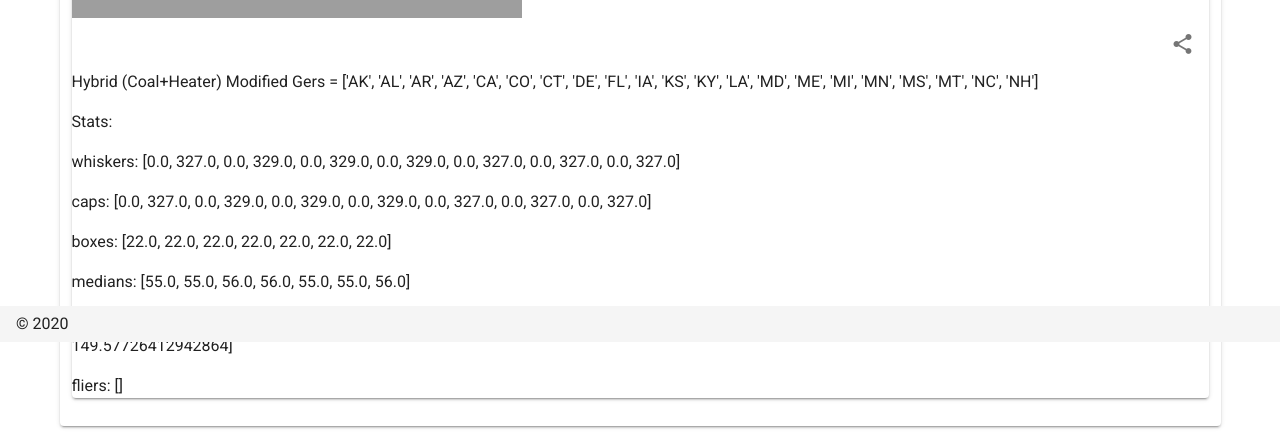
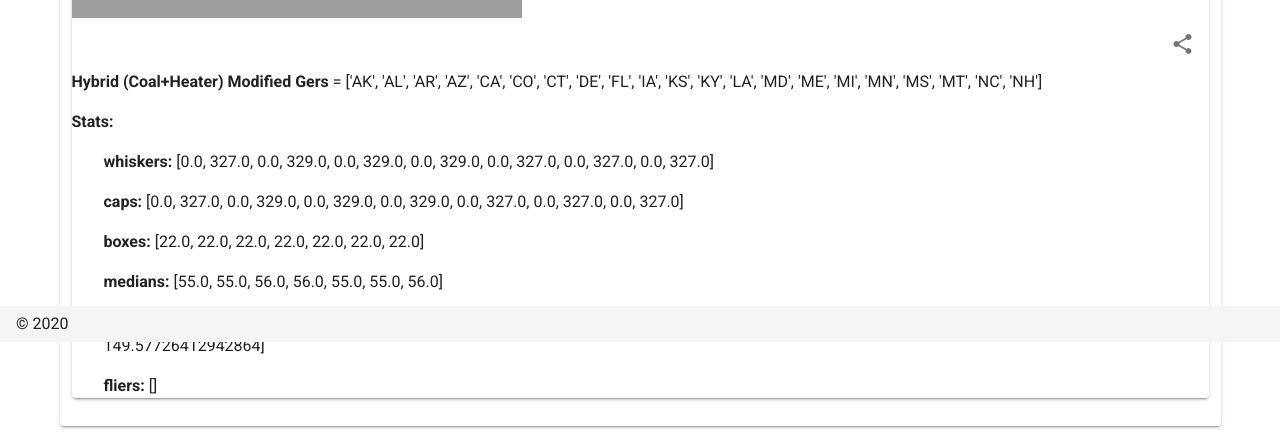
Before and after one commit to ylehilds/analyzing-mongolia, a Nuxt app: page /all_week_hybrid_boxplot_gers_pm_2_5 in a window 1280 px wide. Shown: the part 458-906 px from the top of the page. Built offline with nearby package versions, Linux system fonts and the light colour scheme; grey boxes are pictures that could not be loaded.

Commit message:
added styling

```diff
--- a/pages/all_week_all_sensors_boxplot_gers_pm_2_5.vue
+++ b/pages/all_week_all_sensors_boxplot_gers_pm_2_5.vue
@@ -53,14 +53,14 @@
               </v-btn>
             </v-card-actions>
             <div>
-              <p>All Sensors Gers</p>
-              <p>Stats: </p>
-              <p>whiskers:  [0.0, 276.0, 0.0, 278.0, 0.0, 281.0, 0.0, 283.0, 0.0, 282.0, 0.0, 282.0, 0.0, 287.0]</p>
-              <p>caps:  [0.0, 276.0, 0.0, 278.0, 0.0, 281.0, 0.0, 283.0, 0.0, 282.0, 0.0, 282.0, 0.0, 287.0]</p>
-              <p>boxes:  [6.0, 6.0, 6.0, 6.0, 7.0, 7.0, 7.0]</p>
-              <p>medians:  [34.0, 34.0, 34.0, 35.0, 35.0, 35.0, 35.0]</p>
-              <p>means:  [108.00723195938421, 108.54491500230489, 108.8906269720817, 109.02187996168455, 108.83533010069345, 108.73169454327522, 109.12062395784832]</p>
-              <p>fliers:  []</p>
+              <p><b>All Sensors Gers</b></p>
+              <p><b>Stats:</b></p>
+              <p class='identation'><b>whiskers: </b>[0.0, 276.0, 0.0, 278.0, 0.0, 281.0, 0.0, 283.0, 0.0, 282.0, 0.0, 282.0, 0.0, 287.0]</p>
+              <p class='identation'><b>caps: </b>[0.0, 276.0, 0.0, 278.0, 0.0, 281.0, 0.0, 283.0, 0.0, 282.0, 0.0, 282.0, 0.0, 287.0]</p>
+              <p class='identation'><b>boxes: </b>[6.0, 6.0, 6.0, 6.0, 7.0, 7.0, 7.0]</p>
+              <p class='identation'><b>medians: </b>[34.0, 34.0, 34.0, 35.0, 35.0, 35.0, 35.0]</p>
+              <p class='identation'><b>means: </b>[108.00723195938421, 108.54491500230489, 108.8906269720817, 109.02187996168455, 108.83533010069345, 108.73169454327522, 109.12062395784832]</p>
+              <p class='identation'><b>fliers: </b>[]</p>
             </div>
           </v-card>
         </v-col>
@@ -106,4 +106,7 @@ input {
   background-color: white;
   color: black;
 }
+.identation {
+  padding-left:2em
+}
 </style>
--- a/pages/all_week_coal_only_boxplot_gers_pm_2_5.vue
+++ b/pages/all_week_coal_only_boxplot_gers_pm_2_5.vue
@@ -53,14 +53,14 @@
               </v-btn>
             </v-card-actions>
             <div>
-              <p>Coal Only Modified Gers = ['OH']</p>
-              <p>Stats: </p>
-              <p>whiskers:  [118.0, 316.0, 118.0, 351.0, 21.0, 379.0, 26.0, 362.0, 45.0, 325.0, 44.0, 316.0, 45.0, 312.0]</p>
-              <p>caps:  [118.0, 316.0, 118.0, 351.0, 21.0, 379.0, 26.0, 362.0, 45.0, 325.0, 44.0, 316.0, 45.0, 312.0]</p>
-              <p>boxes:  [156.0, 156.0, 154.0, 152.0, 150.0, 146.0, 145.0]</p>
-              <p>medians:  [176.0, 178.0, 178.0, 175.0, 171.0, 167.0, 165.0]</p>
-              <p>means:  [215.5163188871054, 217.0013458950202, 237.31849348140994, 229.36388300127172, 221.19312429165092, 212.64646946564886, 208.63344091360477]</p>
-              <p>fliers:  []</p>
+              <p><b>Coal Only Modified Gers </b> = ['OH']</p>
+              <p><b>Stats: </b></p>
+              <p class='identation'><b>whiskers: </b>[118.0, 316.0, 118.0, 351.0, 21.0, 379.0, 26.0, 362.0, 45.0, 325.0, 44.0, 316.0, 45.0, 312.0]</p>
+              <p class='identation'><b>caps: </b>[118.0, 316.0, 118.0, 351.0, 21.0, 379.0, 26.0, 362.0, 45.0, 325.0, 44.0, 316.0, 45.0, 312.0]</p>
+              <p class='identation'><b>boxes: </b>[156.0, 156.0, 154.0, 152.0, 150.0, 146.0, 145.0]</p>
+              <p class='identation'><b>medians: </b>[176.0, 178.0, 178.0, 175.0, 171.0, 167.0, 165.0]</p>
+              <p class='identation'><b>means: </b>[215.5163188871054, 217.0013458950202, 237.31849348140994, 229.36388300127172, 221.19312429165092, 212.64646946564886, 208.63344091360477]</p>
+              <p class='identation'><b>fliers: </b>[]</p>
             </div>
           </v-card>
         </v-col>
@@ -106,4 +106,7 @@ input {
   background-color: white;
   color: black;
 }
+.identation {
+  padding-left:2em
+}
 </style>
--- a/pages/all_week_electric_boxplot_gers_pm_2_5.vue
+++ b/pages/all_week_electric_boxplot_gers_pm_2_5.vue
@@ -53,14 +53,14 @@
               </v-btn>
             </v-card-actions>
             <div>
-              <p>Electrical Heater Only Modified Gers = ['GA', 'ID', 'IL', 'MA', 'ND', 'NE']</p>
-              <p>Stats: </p>
-              <p>whiskers:  [0.0, 451.0, 0.0, 454.0, 0.0, 452.0, 0.0, 452.0, 0.0, 452.0, 0.0, 452.0, 0.0, 452.0]</p>
-              <p>caps:  [0.0, 451.0, 0.0, 454.0, 0.0, 452.0, 0.0, 452.0, 0.0, 452.0, 0.0, 452.0, 0.0, 452.0]</p>
-              <p>boxes:  [19.0, 19.0, 20.0, 20.0, 20.0, 20.0, 20.0]</p>
-              <p>medians:  [67.0, 68.0, 69.0, 71.0, 71.0, 71.0, 73.0]</p>
-              <p>means:  [130.686100111875, 131.57591279553884, 132.1284731419412, 133.3591270903607, 133.20540497760933, 133.01405783883203, 133.35328952428156]</p>
-              <p>fliers:  []</p>
+              <p><b>Electrical Heater Only Modified Gers </b> = ['GA', 'ID', 'IL', 'MA', 'ND', 'NE']</p>
+              <p><b>Stats: </b></p>
+              <p class='identation'><b>whiskers: </b>[0.0, 451.0, 0.0, 454.0, 0.0, 452.0, 0.0, 452.0, 0.0, 452.0, 0.0, 452.0, 0.0, 452.0]</p>
+              <p class='identation'><b>caps: </b>[0.0, 451.0, 0.0, 454.0, 0.0, 452.0, 0.0, 452.0, 0.0, 452.0, 0.0, 452.0, 0.0, 452.0]</p>
+              <p class='identation'><b>boxes: </b>[19.0, 19.0, 20.0, 20.0, 20.0, 20.0, 20.0]</p>
+              <p class='identation'><b>medians: </b>[67.0, 68.0, 69.0, 71.0, 71.0, 71.0, 73.0]</p>
+              <p class='identation'><b>means: </b>[130.686100111875, 131.57591279553884, 132.1284731419412, 133.3591270903607, 133.20540497760933, 133.01405783883203, 133.35328952428156]</p>
+              <p class='identation'><b>fliers: </b>[]</p>
             </div>
           </v-card>
         </v-col>
@@ -106,4 +106,7 @@ input {
   background-color: white;
   color: black;
 }
+.identation {
+  padding-left:2em
+}
 </style>
--- a/pages/all_week_hybrid_boxplot_gers_pm_2_5.vue
+++ b/pages/all_week_hybrid_boxplot_gers_pm_2_5.vue
@@ -53,14 +53,14 @@
               </v-btn>
             </v-card-actions>
               <div>
-              <p>Hybrid (Coal+Heater) Modified Gers = ['AK', 'AL', 'AR', 'AZ', 'CA', 'CO', 'CT', 'DE', 'FL', 'IA', 'KS', 'KY', 'LA', 'MD', 'ME', 'MI', 'MN', 'MS', 'MT', 'NC', 'NH']</p>
-              <p>Stats: </p>
-              <p>whiskers:  [0.0, 327.0, 0.0, 329.0, 0.0, 329.0, 0.0, 329.0, 0.0, 327.0, 0.0, 327.0, 0.0, 327.0]</p>
-              <p>caps:  [0.0, 327.0, 0.0, 329.0, 0.0, 329.0, 0.0, 329.0, 0.0, 327.0, 0.0, 327.0, 0.0, 327.0]</p>
-              <p>boxes:  [22.0, 22.0, 22.0, 22.0, 22.0, 22.0, 22.0]</p>
-              <p>medians:  [55.0, 55.0, 56.0, 56.0, 55.0, 55.0, 56.0]</p>
-              <p>means:  [150.68075360359708, 150.94660677467854, 150.80850060991295, 150.34336325081046, 149.95848130251693, 149.4878952679615, 149.57726412942864]</p>
-              <p>fliers:  []</p>
+              <p><b>Hybrid (Coal+Heater) Modified Gers </b>= ['AK', 'AL', 'AR', 'AZ', 'CA', 'CO', 'CT', 'DE', 'FL', 'IA', 'KS', 'KY', 'LA', 'MD', 'ME', 'MI', 'MN', 'MS', 'MT', 'NC', 'NH']</p>
+              <p><b>Stats: </b></p>
+              <p class='identation'><b>whiskers: </b>[0.0, 327.0, 0.0, 329.0, 0.0, 329.0, 0.0, 329.0, 0.0, 327.0, 0.0, 327.0, 0.0, 327.0]</p>
+              <p class='identation'><b>caps: </b>[0.0, 327.0, 0.0, 329.0, 0.0, 329.0, 0.0, 329.0, 0.0, 327.0, 0.0, 327.0, 0.0, 327.0]</p>
+              <p class='identation'><b>boxes: </b>[22.0, 22.0, 22.0, 22.0, 22.0, 22.0, 22.0]</p>
+              <p class='identation'><b>medians: </b>[55.0, 55.0, 56.0, 56.0, 55.0, 55.0, 56.0]</p>
+              <p class='identation'><b>means: </b>[150.68075360359708, 150.94660677467854, 150.80850060991295, 150.34336325081046, 149.95848130251693, 149.4878952679615, 149.57726412942864]</p>
+              <p class='identation'><b>fliers: </b>[]</p>
             </div>
           </v-card>
         </v-col>
@@ -106,4 +106,7 @@ input {
   background-color: white;
   color: black;
 }
+.identation {
+  padding-left:2em
+}
 </style>
```
